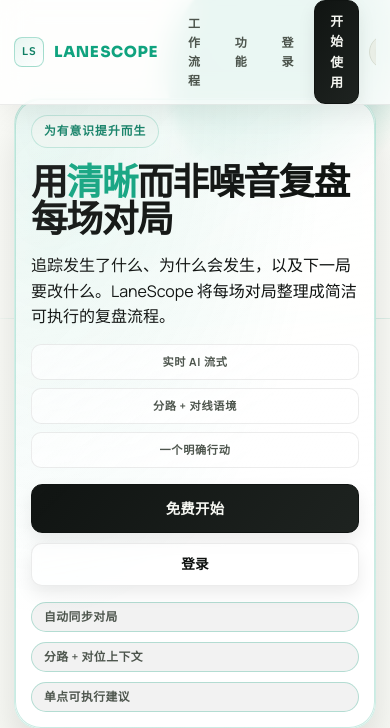
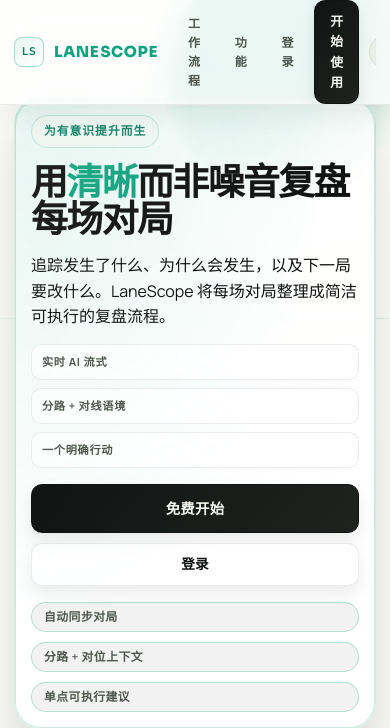
Before and after one commit to yd1008/lol-analyzer, a Flask app: page / in a window 390 px wide. Shown: the top 728 px of the page. Run offline with Flask 3, Linux system fonts and the light colour scheme.

Commit message:
feat: refine landing command-strip alignment on mobile

```diff
--- a/app/static/css/style.css
+++ b/app/static/css/style.css
@@ -2318,7 +2318,7 @@ h4,
 .hero-command-strip {
     margin: 14px 0 16px;
     display: grid;
-    grid-template-columns: repeat(3, minmax(0, 1fr));
+    grid-template-columns: repeat(2, minmax(0, 1fr));
     gap: 8px;
 }
 
@@ -2332,7 +2332,10 @@ h4,
     text-transform: uppercase;
     font-weight: 700;
     padding: 8px 10px;
-    text-align: center;
+    display: flex;
+    align-items: center;
+    justify-content: flex-start;
+    text-align: left;
     min-width: 0;
     overflow-wrap: anywhere;
 }
--- a/app/templates/main/landing.html
+++ b/app/templates/main/landing.html
@@ -14,7 +14,7 @@
             <div class="hero-badge">{{ lt('Built For Deliberate Improvement', '为有意识提升而生') }}</div>
             <h1>{{ lt('Review every match with ', '用') }}<em>{{ lt('clarity', '清晰') }}</em>{{ lt(', not noise', '而非噪音复盘每场对局') }}</h1>
             <p>{{ lt('Track what happened, why it happened, and what to change next queue. LaneScope turns each game into a concise coaching workflow.', '追踪发生了什么、为什么会发生，以及下一局要改什么。LaneScope 将每场对局整理成简洁可执行的复盘流程。') }}</p>
-            <div class="hero-command-strip" role="group" aria-label="{{ lt('Live analysis highlights', '实时分析亮点') }}">
+            <div class="hero-command-strip hero-command-grid" role="group" aria-label="{{ lt('Live analysis highlights', '实时分析亮点') }}">
                 <span class="hero-command-pill">{{ lt('Live AI stream', '实时 AI 流式') }}</span>
                 <span class="hero-command-pill">{{ lt('Role + lane context', '分路 + 对线语境') }}</span>
                 <span class="hero-command-pill">{{ lt('One clear action', '一个明确行动') }}</span>
```
Also changed, not shown: tests/test_routes.py (+1 -1 lines).
